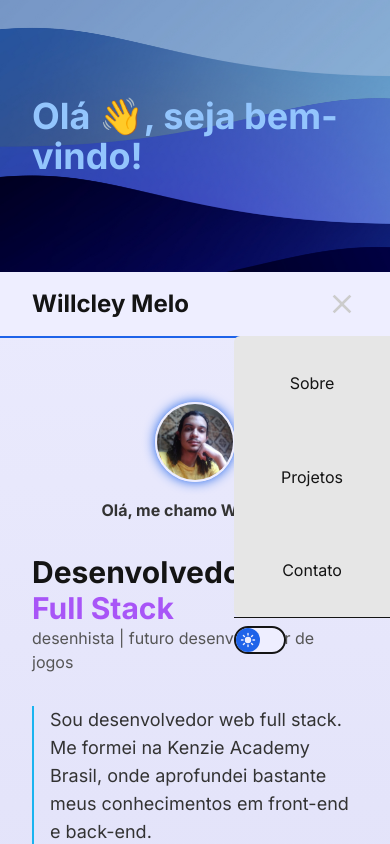
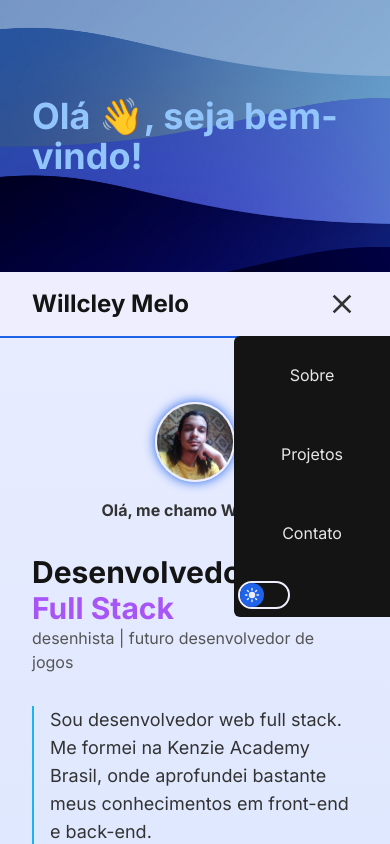
Before and after one commit to Willcley/Portif-lio, a Next.js app: page / in a window 390 px wide. Both pictures are taken after a click on the button 342 px from the left and 304 px from the top of the page. Shown: the top 844 px of the page. Built offline with nearby package versions, Linux system fonts and the light colour scheme.

Commit message:
feat: update mobile darkMode header modal

```diff
--- a/src/app/globals.css
+++ b/src/app/globals.css
@@ -5,7 +5,7 @@
 @layer components {
   .body {
     @apply
-      bg-gradient-to-t from-grey-blue-200 to-grey-blue-100
+      bg-gradient-to-t from-blue-200 to-grey-blue-100
       dark:bg-gradient-to-t dark:from-grey-blue-900 dark:to-grey-900
       text-grey-900 dark:text-grey-100
       scroll-smooth
--- a/src/components/Header/DarkMode/index.tsx
+++ b/src/components/Header/DarkMode/index.tsx
@@ -10,10 +10,12 @@ export const DarkMode = () => {
                 className="
                     flex
                     rounded-full
-                    bg-grey-blue-100
-                    dark:bg-grey-900
-                    border-2 border-grey-900
-                    dark:border-grey-200
+                    outline-none
+                    bg-grey-900 dark:bg-grey-blue-100
+                    border-grey-blue-100 dark:border-grey-900
+                    border-2
+                    sm:bg-grey-blue-100 dark:sm:bg-grey-900
+                    sm:border-grey-900 sm:dark:border-grey-blue-100
                 "
                 onClick={() => {
                     theme === "dark"
--- a/src/components/Header/MobileNavigation/index.tsx
+++ b/src/components/Header/MobileNavigation/index.tsx
@@ -33,9 +33,10 @@ export const MobileNavigation = ({
                 className="
                     duration-200
                     flex flex-col
-                    text-grey-200 font-bold
-                    leading-[0]
-                    hover:text-grey-300
+                    font-bold
+                    text-grey-800 dark:text-grey-200
+                    hover:text-grey-700
+                    dark:hover:text-grey-300
                 "
                 onClick={() => setOpenNav(!openNav)}
             >
@@ -48,9 +49,7 @@ export const MobileNavigation = ({
             <div
                 className={`
                     ${!openNav ? "hidden" : null}
-                    ${openNav ? "z-50" : "z-0"}
                     absolute top-16 left-0
-                    duration-200
                     flex justify-end
                     w-full h-screen
                 `}
@@ -59,7 +58,8 @@ export const MobileNavigation = ({
                     ref={navRef}
                     className="
                         h-1/3
-                        bg-grey-100 text-grey-900
+                        bg-grey-900 text-grey-100
+                        dark:bg-grey-blue-100 dark:text-grey-900
                         rounded-l-md
                     "
                 >
@@ -72,8 +72,8 @@ export const MobileNavigation = ({
                             className="
                                 flex justify-center items-center
                                 w-[40vw] h-full
-                                hover:bg-opacity-10
-                                hover:bg-grey-900
+                                hover:bg-opacity-10 dark:hover:bg-opacity-10
+                                hover:bg-grey-100 dark:hover:bg-grey-900
                             "
                             onClick={() => {
                                 setOpenNav(false)
@@ -88,8 +88,8 @@ export const MobileNavigation = ({
                             className="
                                 flex justify-center items-center
                                 w-[40vw] h-full
-                                hover:bg-opacity-10
-                                hover:bg-grey-900
+                                hover:bg-opacity-10 dark:hover:bg-opacity-10
+                                hover:bg-grey-100 dark:hover:bg-grey-900
                             "
                             onClick={() => {
                                 setOpenNav(false)
@@ -106,8 +106,8 @@ export const MobileNavigation = ({
                             className="
                                 flex justify-center items-center
                                 w-[40vw] h-full
-                                hover:bg-opacity-10
-                                hover:bg-grey-900
+                                hover:bg-opacity-10 dark:hover:bg-opacity-10
+                                hover:bg-grey-100 dark:hover:bg-grey-900
                             "
                             onClick={() => {
                                 setOpenNav(false)
@@ -141,11 +141,11 @@ export const MobileNavigation = ({
                         >
                             Certificados
                         </button> */}
-                    </div>
                         <div className="
                             flex justify-between
-                        py-2
-                        border-t border-grey-900
+                            px-1 py-2
+                            border-t border-opacity-20
+                            border-grey-900
                         ">
                             <DarkMode />
                             <div className="
@@ -158,5 +158,6 @@ export const MobileNavigation = ({
                     </div>
                 </div>
             </div>
+        </div>
     );
 };
```
Lines whose indentation alone changed are shown as unchanged.
